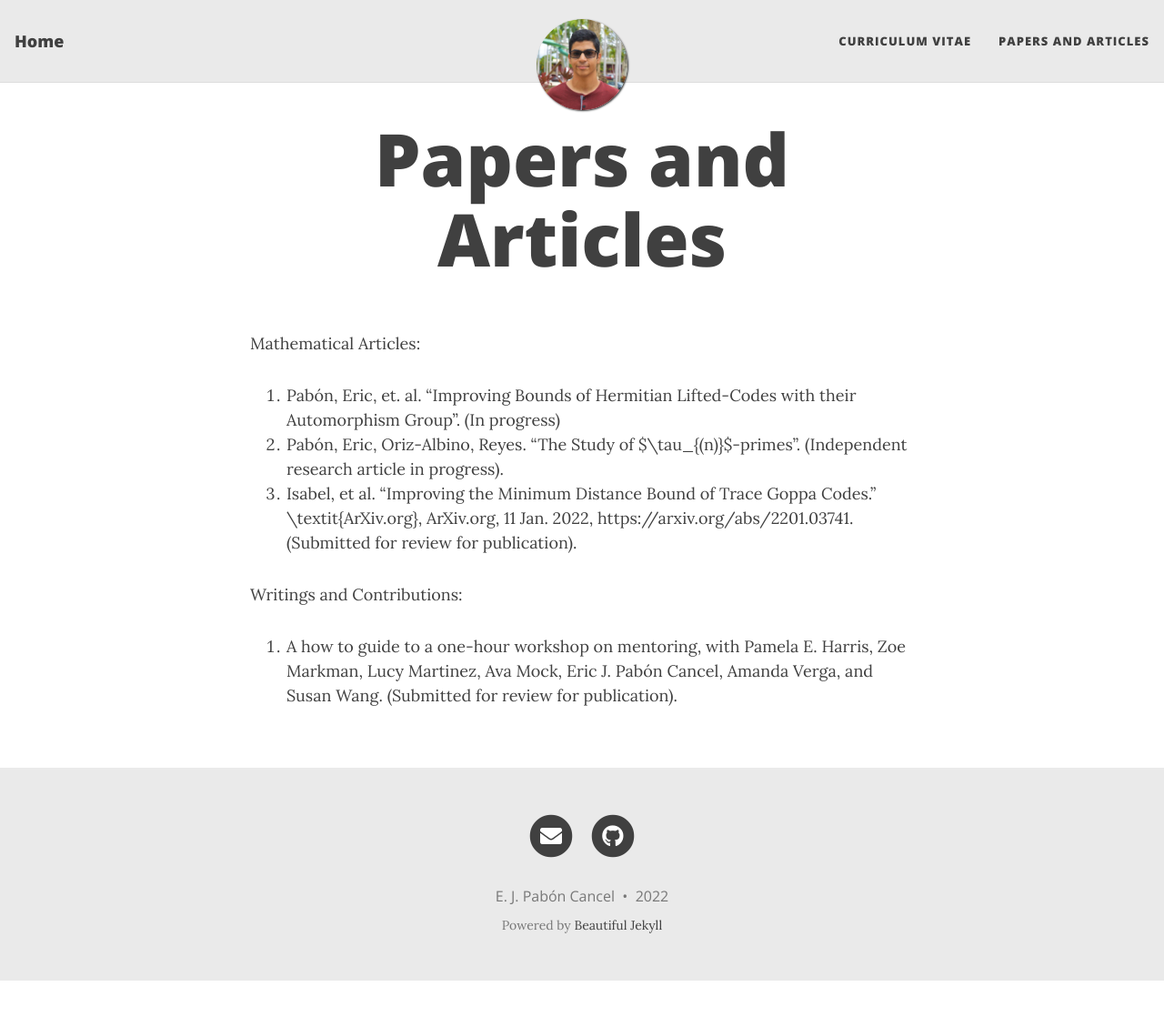
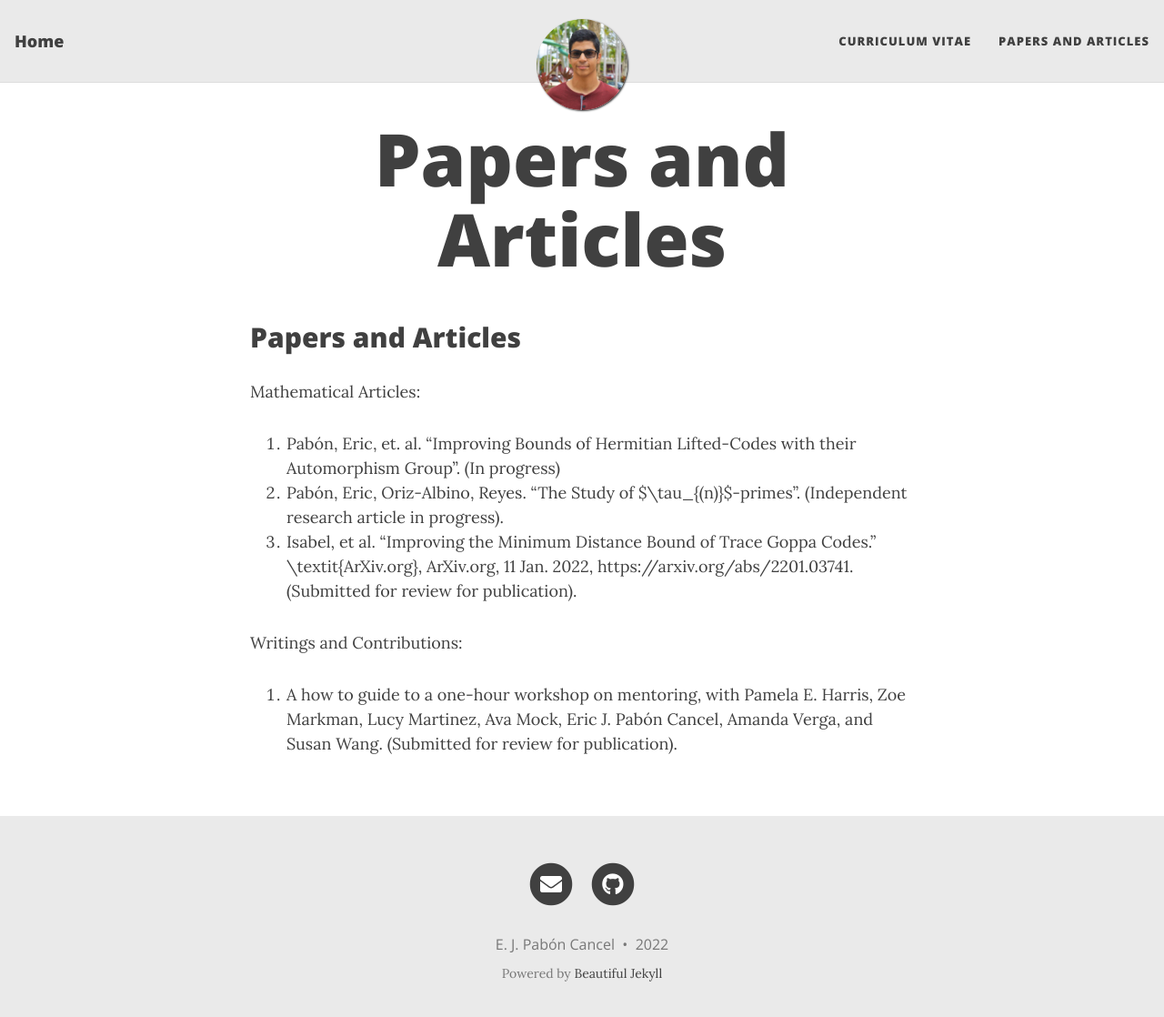
Before and after one commit to ejpaboncancel/ejpaboncancel-old.github.io, a Jekyll site: the page built from papers.md, in a window 1280 px wide and 1131 px high. Shown: the top 1118 px of the window at 91% size. Built offline with Jekyll 4.4.1, drawn with Linux system fonts in a browser that asks for light colours; nearby versions of some CDN libraries; our own code applies the rules of GitHub Pages for plain Markdown files.

Commit message:
Update papers.md

```diff
--- a/papers.md
+++ b/papers.md
@@ -1,7 +1,8 @@
 ---
 layout: page
-title: <h1 style="font-size:40px;">Papers and Articles</h1>
 ---
+
+## Papers and Articles
 
 Mathematical Articles:
 
```
